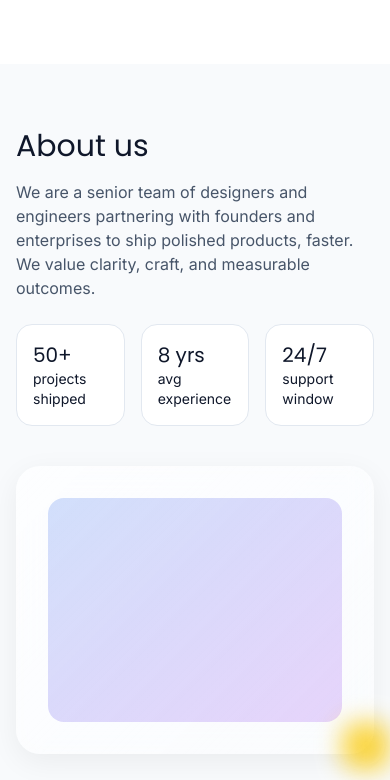
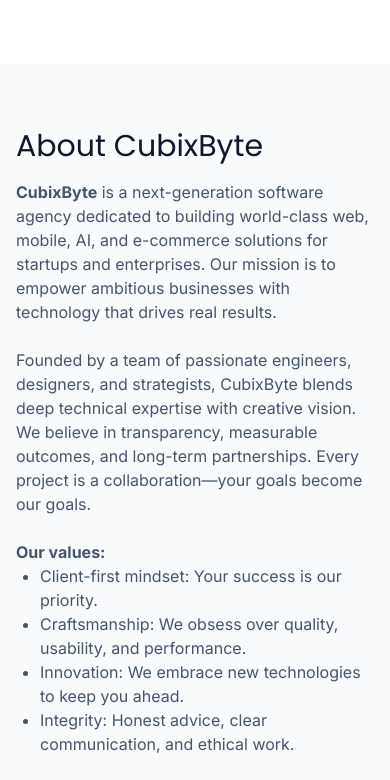
Before and after one commit to YounasKhan2/Apexbyte, a Next.js app: page / in a window 390 px wide. Shown: the part 4328-5108 px from the top of the page. Built offline with nearby package versions, Linux system fonts and the light colour scheme; no server answers.

Commit message:
feat: enhance About page content and structure, add Careers page with application form, and include new logo

```diff
--- a/components/About.tsx
+++ b/components/About.tsx
@@ -3,18 +3,25 @@
 
 export default function About() {
   return (
-  <section id="about" className="section bg-surface-subtle">
+    <section id="about" className="section bg-surface-subtle">
       <div className="container grid items-center gap-10 md:grid-cols-2">
         <motion.div initial={{ opacity: 0, x: -20 }} whileInView={{ opacity: 1, x: 0 }} viewport={{ once: true }} transition={{ duration: 0.5 }}>
-          <h2 className="font-heading text-3xl md:text-4xl">About us</h2>
+          <h2 className="font-heading text-3xl md:text-4xl">About CubixByte</h2>
           <p className="mt-4 text-slate-600 max-w-prose">
-            We are a senior team of designers and engineers partnering with founders and enterprises to ship polished products, faster.
-            We value clarity, craft, and measurable outcomes.
+            <b>CubixByte</b> is a next-generation software agency dedicated to building world-class web, mobile, AI, and e-commerce solutions for startups and enterprises. Our mission is to empower ambitious businesses with technology that drives real results.<br /><br />
+            Founded by a team of passionate engineers, designers, and strategists, CubixByte blends deep technical expertise with creative vision. We believe in transparency, measurable outcomes, and long-term partnerships. Every project is a collaboration—your goals become our goals.<br /><br />
+            <b>Our values:</b> <br />
+            <ul className="list-disc ml-6">
+              <li>Client-first mindset: Your success is our priority.</li>
+              <li>Craftsmanship: We obsess over quality, usability, and performance.</li>
+              <li>Innovation: We embrace new technologies to keep you ahead.</li>
+              <li>Integrity: Honest advice, clear communication, and ethical work.</li>
+            </ul>
           </p>
           <div className="mt-6 grid grid-cols-3 gap-4 text-sm">
-            <div className="rounded-2xl border border-slate-200 bg-white p-4"><div className="font-heading text-xl">50+ </div>projects shipped</div>
-            <div className="rounded-2xl border border-slate-200 bg-white p-4"><div className="font-heading text-xl">8 yrs</div>avg experience</div>
-            <div className="rounded-2xl border border-slate-200 bg-white p-4"><div className="font-heading text-xl">24/7</div>support window</div>
+            <div className="rounded-2xl border border-slate-200 bg-white p-4"><div className="font-heading text-xl">50+</div>projects delivered</div>
+            <div className="rounded-2xl border border-slate-200 bg-white p-4"><div className="font-heading text-xl">10+</div>expert team members</div>
+            <div className="rounded-2xl border border-slate-200 bg-white p-4"><div className="font-heading text-xl">Global</div>client base</div>
           </div>
         </motion.div>
         <motion.div initial={{ opacity: 0, x: 20 }} whileInView={{ opacity: 1, x: 0 }} viewport={{ once: true }} transition={{ duration: 0.5, delay: 0.1 }}>
```
Also changed, not shown: app/careers/page.tsx (added), public/logo-cubixbyte.jpg (added).
